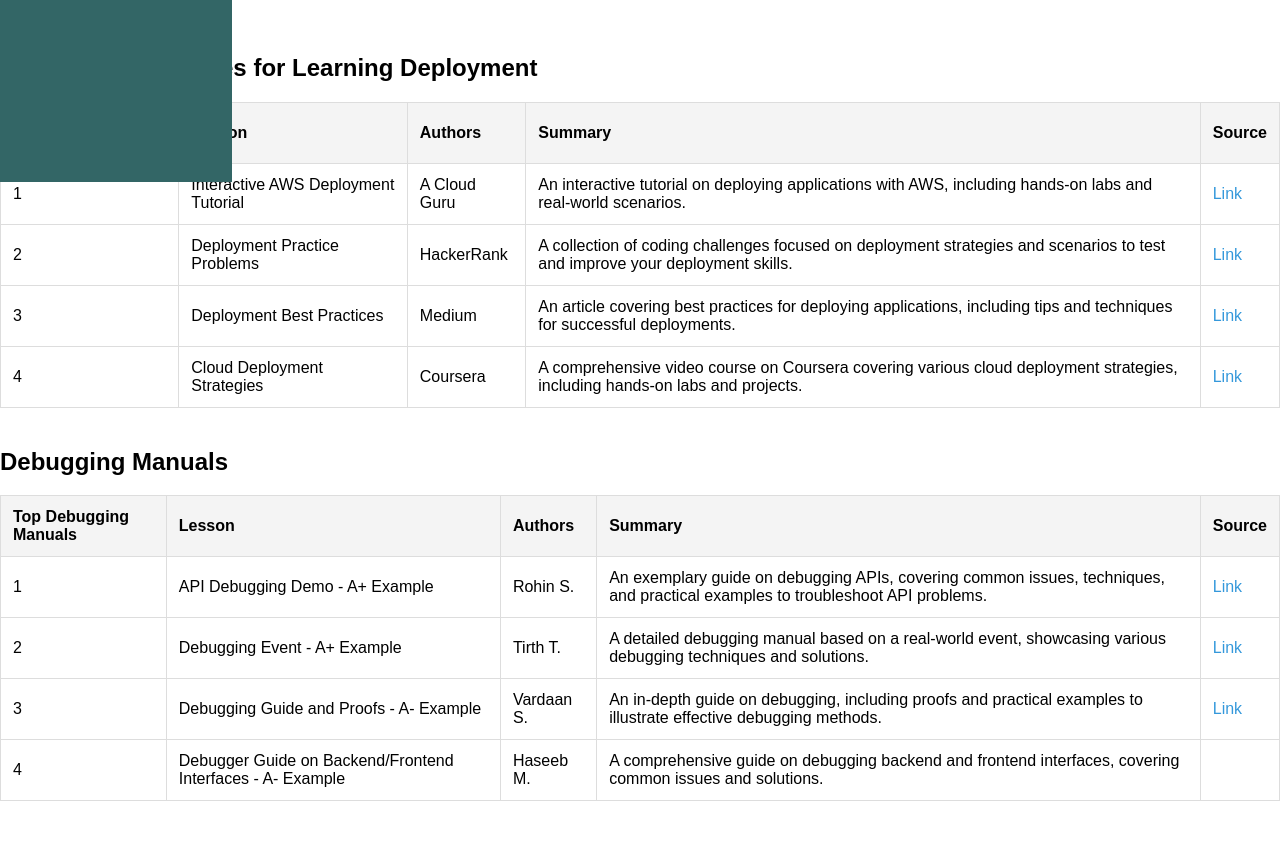
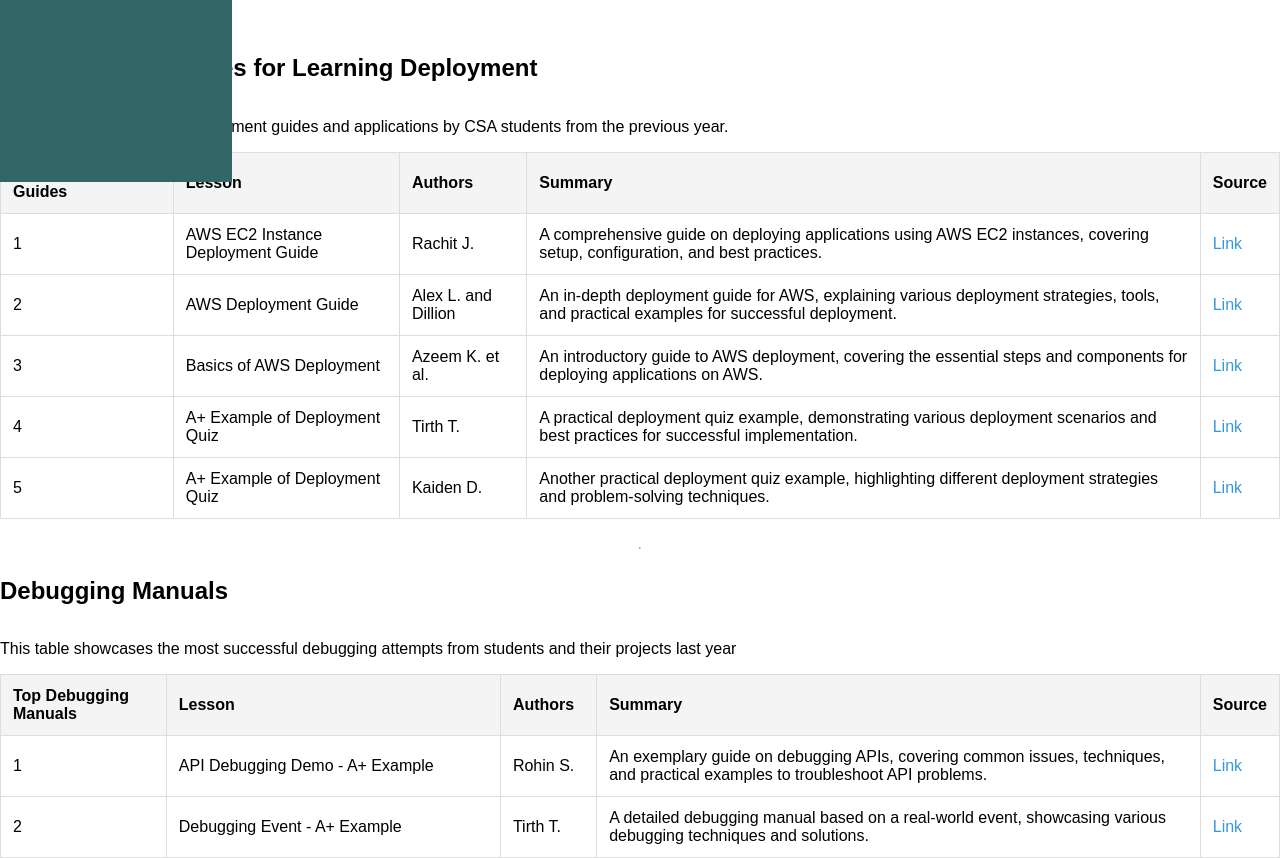
Before and after one commit to akshat122805/newtest, a plain HTML site: page topranks.html in a window 1280 px wide. Shown: the part 650-1508 px from the top of the page. Before the commit the page ends 1451 px from the top, so only its background shows below. Drawn offline with Linux system fonts and the light colour scheme.

Commit message:
Update topranks.html

```diff
--- a/topranks.html
+++ b/topranks.html
@@ -166,6 +166,7 @@
 
 
 <h2 class="section-title">Additional Resources for Learning Deployment</h2>
+<p>This table showcases top deployment guides and applications by CSA students from the previous year.</p>
     <table>
         <tr>
             <th>Top Deployment Guides</th>
@@ -176,35 +177,46 @@
         </tr>
         <tr>
             <td>1</td>
-                <td>Interactive AWS Deployment Tutorial</td>
-                <td>A Cloud Guru</td>
-                <td>An interactive tutorial on deploying applications with AWS, including hands-on labs and real-world scenarios.</td>
-                <td><a href="https://acloudguru.com/course/aws-certified-solutions-architect-associate">Link</a></td>
+            <td>AWS EC2 Instance Deployment Guide</td>
+            <td>Rachit J.</td>
+            <td>A comprehensive guide on deploying applications using AWS EC2 instances, covering setup, configuration, and best practices.</td>
+            <td><a href="https://nighthawkcoders.github.io/teacher_portfolio//2024/01/25/CSA-deployment-p3_IPYNB_2_.html">Link</a></td>
         </tr>
         <tr>
             <td>2</td>
-                <td>Deployment Practice Problems</td>
-                <td>HackerRank</td>
-                <td>A collection of coding challenges focused on deployment strategies and scenarios to test and improve your deployment skills.</td>
-                <td><a href="https://www.hackerrank.com/domains/tutorials/10-days-of-javascript">Link</a></td>
+            <td>AWS Deployment Guide</td>
+            <td>Alex L. and Dillion</td>
+            <td>An in-depth deployment guide for AWS, explaining various deployment strategies, tools, and practical examples for successful deployment.</td>
+            <td><a href="https://nighthawkcoders.github.io/teacher_portfolio//2024/01/25/CSA-deployment-p1_IPYNB_2_.html">Link</a></td>
         </tr>
         <tr>
             <td>3</td>
-                <td>Deployment Best Practices</td>
-                <td>Medium</td>
-                <td>An article covering best practices for deploying applications, including tips and techniques for successful deployments.</td>
-                <td><a href="https://medium.com/devopslinks/deployment-best-practices-4c5b1d2d2c09">Link</a></td>
+            <td>Basics of AWS Deployment</td>
+            <td>Azeem K. et al.</td>
+            <td>An introductory guide to AWS deployment, covering the essential steps and components for deploying applications on AWS.</td>
+            <td><a href="https://nighthawkcoders.github.io/teacher_portfolio//c7.0/c7.1/c7.2/2023/09/27/aws-deployment_IPYNB_2_.html">Link</a></td>
         </tr>
         <tr>
             <td>4</td>
-                <td>Cloud Deployment Strategies</td>
-                <td>Coursera</td>
-                <td>A comprehensive video course on Coursera covering various cloud deployment strategies, including hands-on labs and projects.</td>
-                <td><a href="https://www.coursera.org/learn/cloud-deployment">Link</a></td>
+            <td>A+ Example of Deployment Quiz</td>
+            <td>Tirth T.</td>
+            <td>A practical deployment quiz example, demonstrating various deployment scenarios and best practices for successful implementation.</td>
+            <td><a href="https://github.com/Tirth-Thakkar/Mort-Pages-Personal/issues/6">Link</a></td>
+        </tr>
+        <tr>
+            <td>5</td>
+            <td>A+ Example of Deployment Quiz</td>
+            <td>Kaiden D.</td>
+            <td>Another practical deployment quiz example, highlighting different deployment strategies and problem-solving techniques.</td>
+            <td><a href="https://github.com/kaiden-dough/kaidencsablog/issues/5">Link</a></td>
         </tr>
     </table>
+</body>
+</html>
 
+<hr>
         <h2 class="section-title">Debugging Manuals</h2>
+        <p>This table showcases the most successful debugging attempts from students and their projects last year</p>
         <table>
             <tr>
                 <th>Top Debugging Manuals</th>
```
Lines whose indentation alone changed are shown as unchanged.
